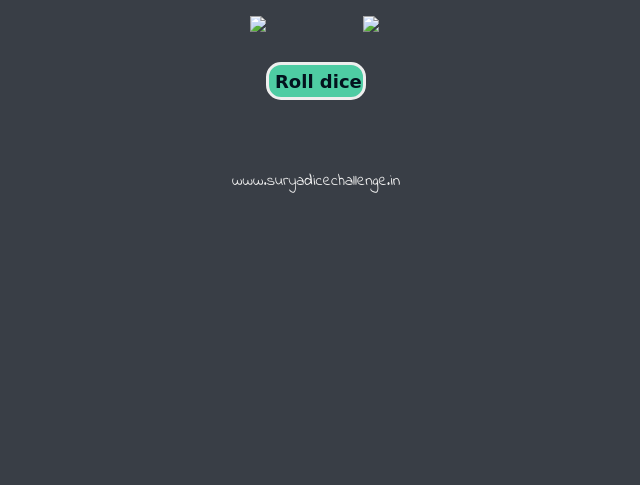
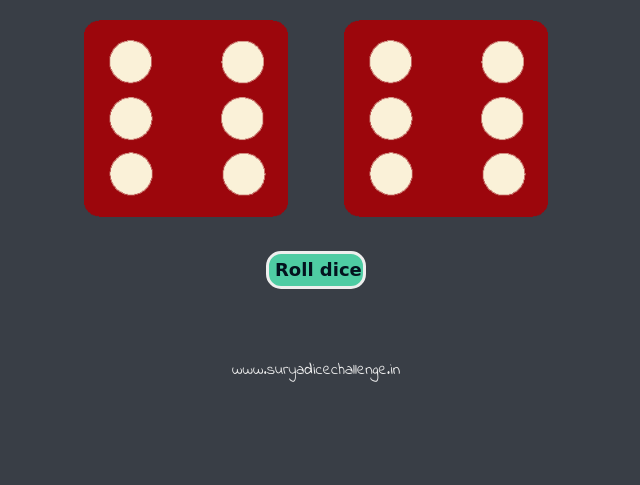
Before and after one commit to suryaNpaul/dicegame, a plain HTML site: page index.html in a window 1280 px wide. Shown: the part 315-800 px from the top of the page, without its empty margins (324-964 px from the left). Drawn offline with Linux system fonts and the light colour scheme; the site is published under a folder, as on GitHub Pages, so addresses that start at the root find nothing.

Commit message:
init commit

```diff
--- a/index.html
+++ b/index.html
@@ -14,12 +14,12 @@
 
       <div class="dice">
         <p>Player 1</p>
-        <img class="img1" src="/images/dice6.png">
+        <img class="img1" src="./images/dice6.png">
       </div>
 
       <div class="dice">
         <p>Player 2</p>
-        <img class="img2" src="/images/dice6.png">
+        <img class="img2" src="./images/dice6.png">
       </div>
 
     </div>
```
